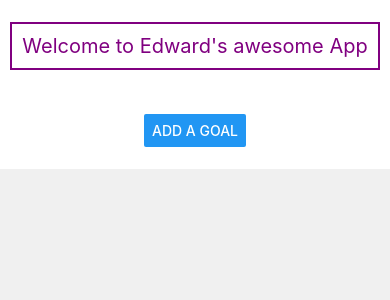
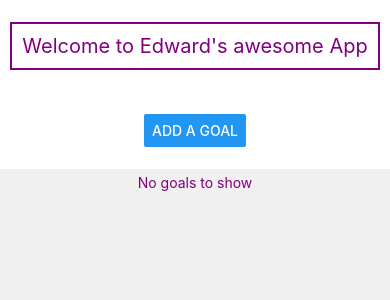
Before and after one commit to edwardzhang415-163/CS5520-Mobile-Application-Project, a React Native app in the folder Trailer/: screen / in a window 390 px wide. Shown: the top 300 px of the page. Built offline with nearby package versions, Linux system fonts and the light colour scheme.

Commit message:
Refactor App.js to add delete functionality for goals

```diff
--- a/Trailer/App.js
+++ b/Trailer/App.js
@@ -26,6 +26,19 @@ export default function App() {
   const handleCancel = () => {
     setModalVisible(false);
   };
+
+  const renderEmptyComponent = () => (
+    <View style={styles.emptyContainer}>
+      <Text style={styles.text}>No goals to show</Text>
+    </View>
+  );
+
+  const renderHeaderComponent = () => (
+    <View style={styles.headerContainer}>
+      <Text style={styles.text}>My Goals</Text>
+    </View>
+  );
+
   return (
     <SafeAreaView style={styles.container}>
       <View style={styles.topSection}>
@@ -40,8 +53,9 @@ export default function App() {
         renderItem={({ item }) => (
         <GoalItem item={item} onDelete={handleDeleteGoal}/>
         )}
-        // keyExtractor={item => item.id}
         contentContainerStyle={styles.scrollViewContent}
+        ListEmptyComponent={renderEmptyComponent}
+        ListHeaderComponent={goals.length > 0 ? renderHeaderComponent : null}
       />
         {/* <Text style={styles.text}>Welcome to {appName}</Text> */}
       </View>
@@ -81,4 +95,12 @@ const styles = StyleSheet.create({
     justifyContent: 'flex-start',
     alignItems: 'center',
   },
+  headerContainer: {
+    padding: 10,
+    borderColor: '#f9c2ff',
+    backgroundColor: '#f9c2ff',
+    borderWidth: 1,
+    borderRadius: 5,
+    alignItems: 'center',
+  },
 });
```
